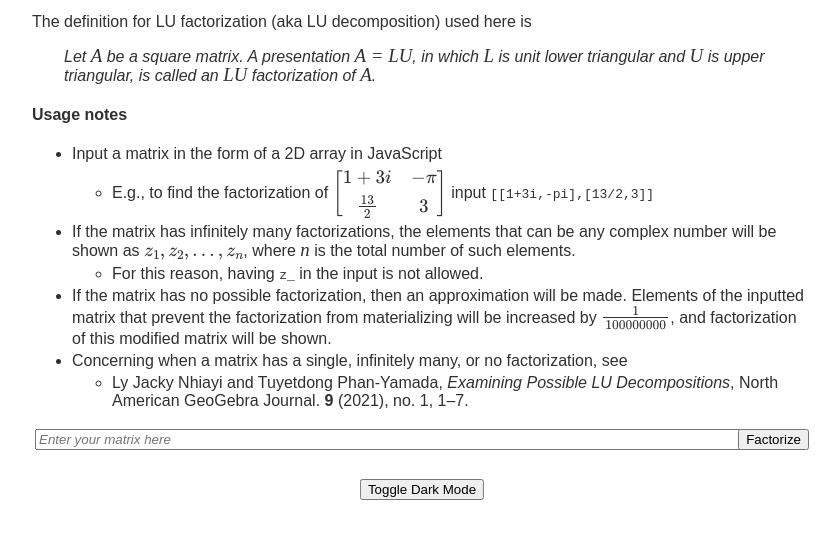
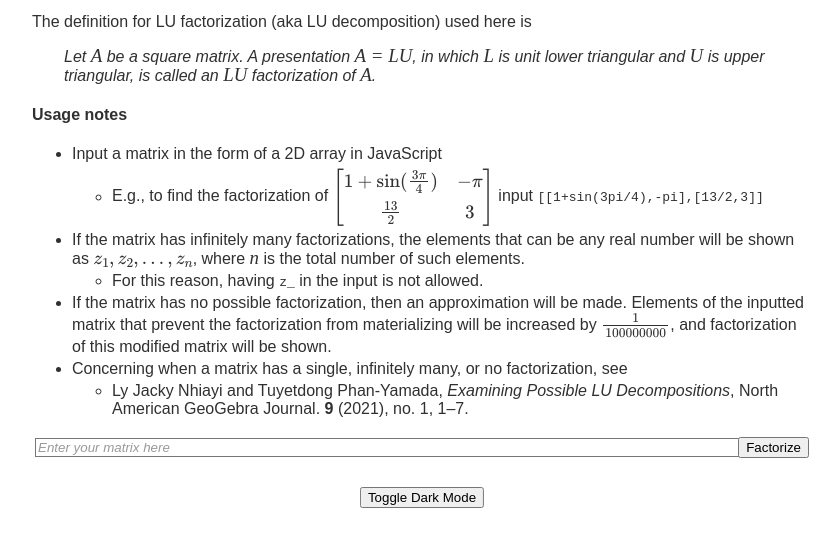
Before and after one commit to 250MHz/LU-factorization-calc, a plain HTML site: page index.html in a window 1280 px wide. Shown: the part 99-646 px from the top of the page, without its empty margins (218-1058 px from the left). Drawn offline with nearby package versions, Linux system fonts and the light colour scheme.

Commit message:
changed from complex numbers to real, made input box dark
- The variables that can be any number in the case of infinitely many
  factorizations is in R, not C

```diff
--- a/index.html
+++ b/index.html
@@ -38,13 +38,13 @@
           <li>Input a matrix in the form of a 2D array in JavaScript</li>
           <ul>
             <li>
-              E.g., to find the factorization of \(\begin{bmatrix}1+3i & -\pi \cr
-              \frac{13}{2} & 3 \end{bmatrix}\) input <code>[[1+3i,-pi],[13/2,3]]</code>
+              E.g., to find the factorization of \(\begin{bmatrix}1+\sin(\frac{3\pi}{4}) & -\pi \cr
+              \frac{13}{2} & 3 \end{bmatrix}\) input <code>[[1+sin(3pi/4),-pi],[13/2,3]]</code>
             </li>
           </ul>
           <li>
             If the matrix has infinitely many factorizations, the elements that can be any
-            complex number will be shown as \(z_1,z_2,...,z_n\), where <span class='texhtml'><i>n</i></span>
+            real number will be shown as \(z_1,z_2,...,z_n\), where <span class='texhtml'><i>n</i></span>
             is the total number of such elements.
           </li>
           <ul>
@@ -161,10 +161,10 @@
       var UString = nerdamer('U').toTeX().replaceAll('v', 'b');
       var solutionString = '$$' + AString + '=' + LString + UString;
       if (anyNumberCount > 0) {
-        solutionString += '\\quad z_{n} \\in \\mathbb{C}';
-        LString += '\\quad z_{n} \\in \\mathbb{C}';
+        solutionString += '\\quad z_{n} \\in \\mathbb{R}';
+        LString += '\\quad z_{n} \\in \\mathbb{R}';
         if (UString.includes('z_')) {
-          UString += '\\quad z_{n} \\in \\mathbb{C}';
+          UString += '\\quad z_{n} \\in \\mathbb{R}';
         }
       }
       document.getElementById('solution').textContent = solutionString += '$$';
--- a/style.css
+++ b/style.css
@@ -2,12 +2,18 @@
   --surface1: rgb(255, 255, 255);
   --element1: rgb(48, 48, 48);
   --error: rgb(255, 0, 0);
+  --inputColor: rgb(0, 0, 0);
+  --inputBg: rgb(255, 255, 255);
+  --placeholder: rgb(153, 153, 153);
 }
 
 :root[color-mode="dark"] {
   --surface1: rgb(44, 44, 44);
   --element1: rgb(238, 238, 238);
   --error: rgb(228, 89, 89);;
+  --inputColor: rgb(245, 245, 245);
+  --inputBg: rgb(97, 97, 97);
+  --placeholder: rgb(202, 202, 202);
 }
 
 /* Any element with the class "light--hidden" will be hidden when the site is set to Light Mode */
@@ -87,4 +93,16 @@ table.input * {
 
 input::placeholder {
   font-style: italic;
+  color: var(--placeholder);
 }
+
+input:focus {
+  outline: none;
+}
+
+#matrix {
+  border-style: solid;
+  border-width: 1px;
+  color: var(--inputColor);
+  background-color: var(--inputBg);
+}
```
